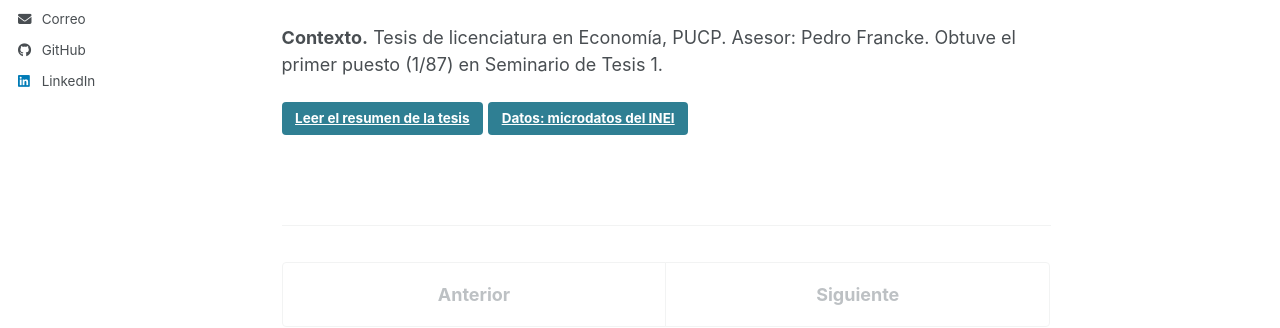
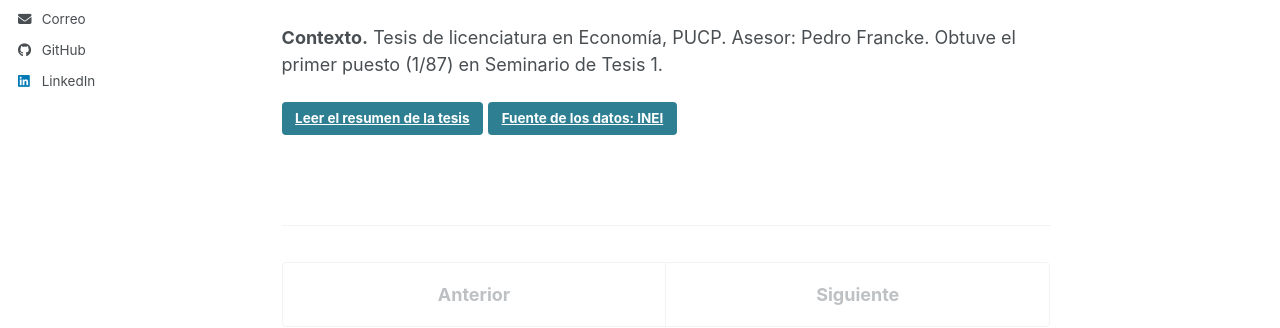
Before and after one commit to av-gomez/av-gomez.github.io, a Jekyll site: the page built from _portfolio/03-tesis-proveedor-salud.md, in a window 1280 px wide and 900 px high, scrolled down 676 px. Shown: the part 426-754 px from the top of the window. Built offline with Jekyll 4.4.1, drawn with Linux system fonts in a browser that asks for light colours; a script bundle is joined from its source files by our own code; a style sheet for code colours, icons or effects is not loaded.

Commit message:
Cambia el enlace de datos de la tesis y documenta la ruta /proyectos/
Co-Authored-By: Claude Opus 5.5 <noreply@anthropic.com>

```diff
--- a/_portfolio/03-tesis-proveedor-salud.md
+++ b/_portfolio/03-tesis-proveedor-salud.md
@@ -17,4 +17,4 @@ order: 3
 
 **Contexto.** Tesis de licenciatura en Economía, PUCP. Asesor: Pedro Francke. Obtuve el primer puesto (1/87) en Seminario de Tesis 1.
 
-[Leer el resumen de la tesis](/publication/2026-tesis-proveedor-salud){: .btn .btn--primary} [Datos: microdatos del INEI](https://proyectos.inei.gob.pe/microdatos/){: .btn}
+[Leer el resumen de la tesis](/publication/2026-tesis-proveedor-salud){: .btn .btn--primary} [Fuente de los datos: INEI](https://www.inei.gob.pe/){: .btn}
```
Also changed, not shown: CLAUDE.md (+1 -1 lines).
